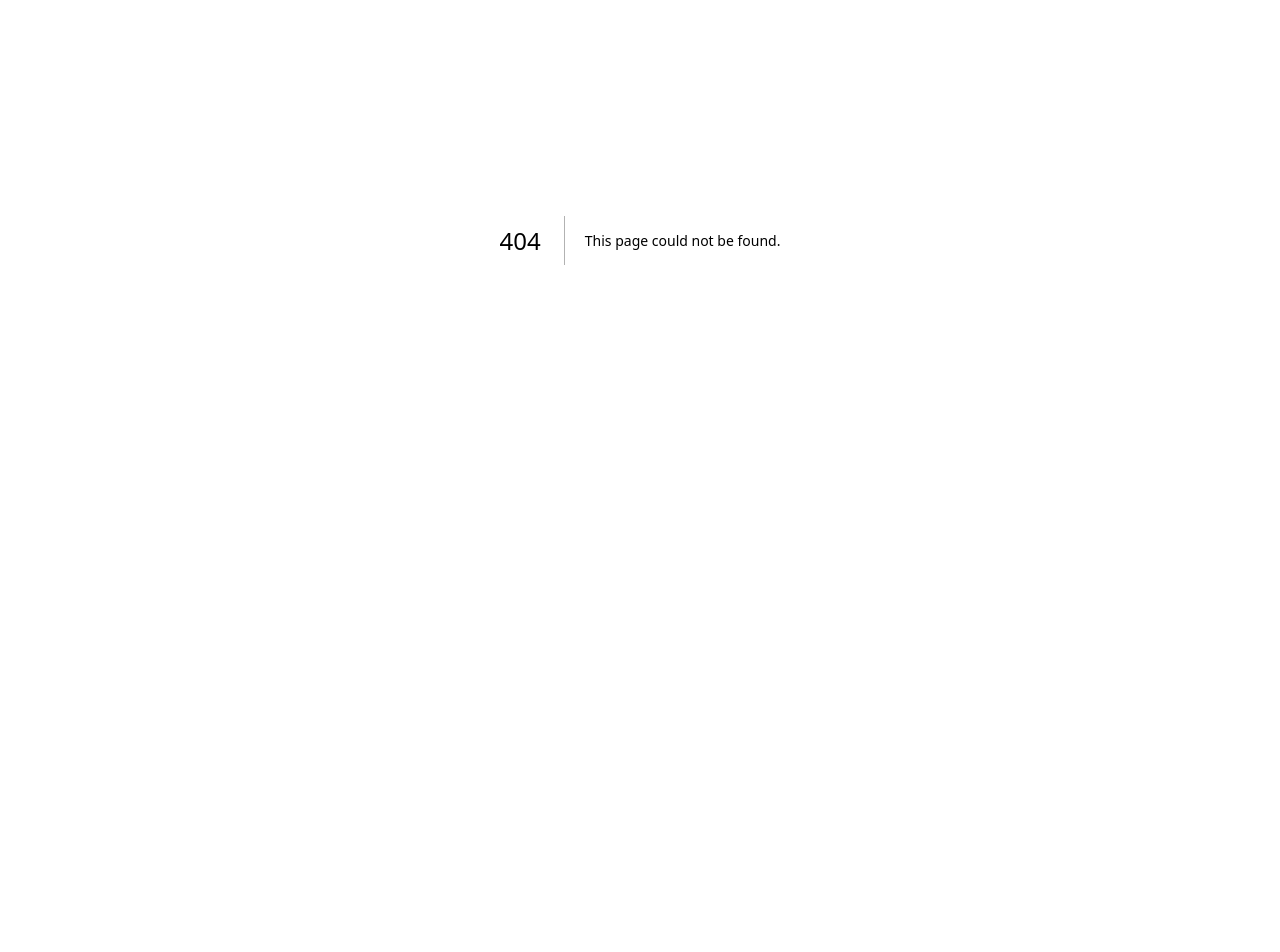
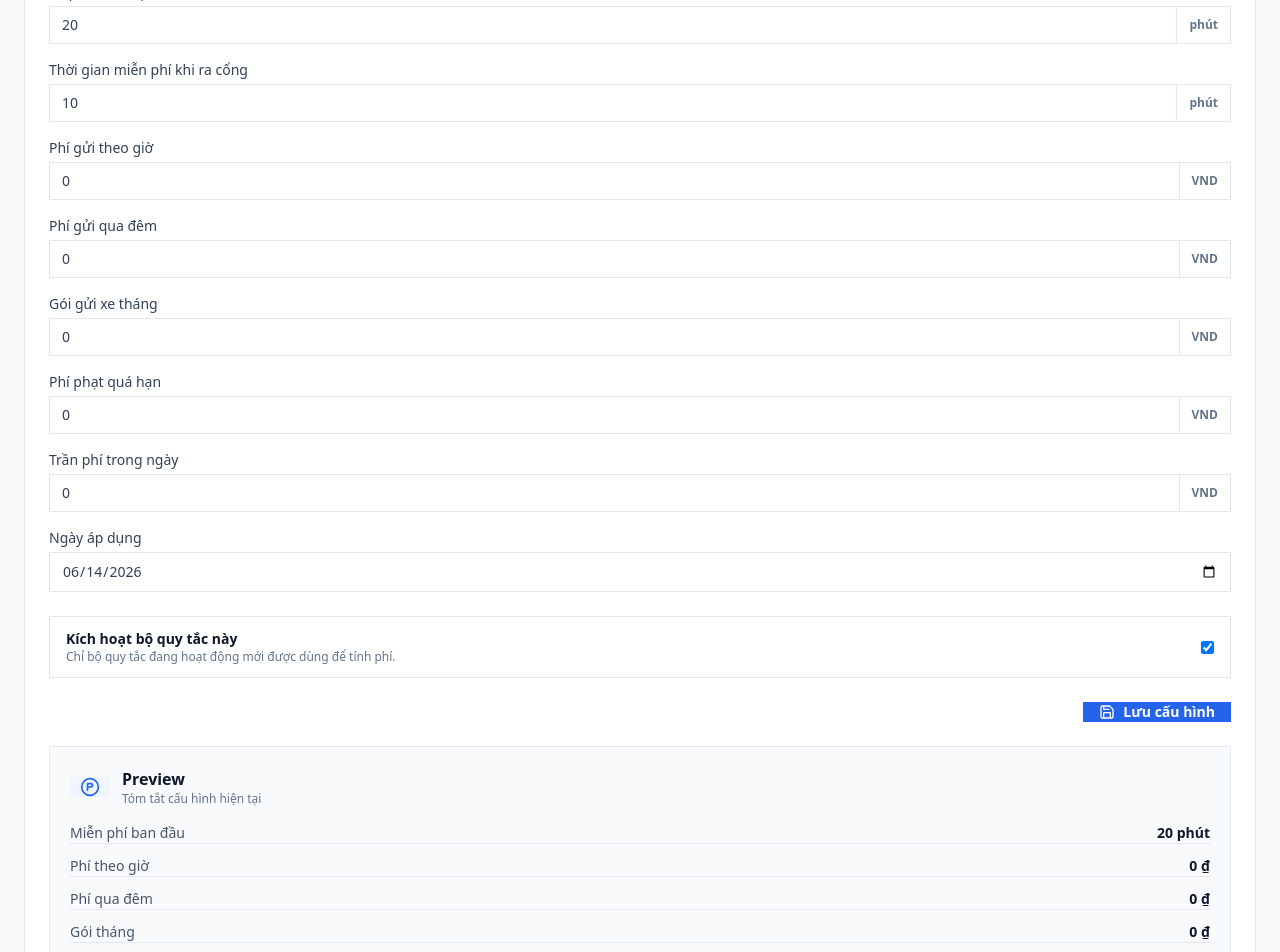
Before and after one commit to kunhtml/AI-Integrated-Car-Parking-Management-System-iPARK-, a Next.js app in the folder frontend/: page /parking-fee-rules in a window 1280 px wide. Before the commit this address had no page. Shown: the part 160-1112 px from the top of the page. Before the commit the page ends 800 px from the top, so only its background shows below. Built offline with nearby package versions, Linux system fonts and the light colour scheme.

Commit message:
Add UI Parking Fee

```diff
--- /dev/null
+++ b/frontend/src/app/(dashboard)/parking-fee-rules/page.tsx
@@ -0,0 +1,12 @@
+"use client";
+
+import { RoleGuard } from "@/components/layout/role-guard";
+import { ParkingFeeRulesView } from "@/features/parking-fees/parking-fee-rules-view";
+
+export default function ParkingFeeRulesPage() {
+  return (
+    <RoleGuard allowedRoles={["admin"]}>
+      <ParkingFeeRulesView />
+    </RoleGuard>
+  );
+}
--- /dev/null
+++ b/frontend/src/features/parking-fees/parking-fee-rules-view.tsx
@@ -0,0 +1,222 @@
+"use client";
+
+import { FormEvent, useMemo, useState } from "react";
+import { CreditCard, ParkingCircle, Save } from "lucide-react";
+
+type FeeRuleForm = {
+  freeMinutes: number;
+  hourlyRate: number;
+  overnightRate: number;
+  monthlyRate: number;
+  overdueFineRate: number;
+  dailyMaxRate: number;
+  graceExitMinutes: number;
+  effectiveFrom: string;
+  isActive: boolean;
+};
+
+const defaultRules: FeeRuleForm = {
+  freeMinutes: 20,
+  hourlyRate: 0,
+  overnightRate: 0,
+  monthlyRate: 0,
+  overdueFineRate: 0,
+  dailyMaxRate: 0,
+  graceExitMinutes: 10,
+  effectiveFrom: new Date().toISOString().slice(0, 10),
+  isActive: true,
+};
+
+const currency = new Intl.NumberFormat("vi-VN", {
+  style: "currency",
+  currency: "VND",
+});
+
+export function ParkingFeeRulesView() {
+  const [rules, setRules] = useState<FeeRuleForm>(defaultRules);
+  const [message, setMessage] = useState<string | null>(null);
+
+  const previewItems = useMemo(
+    () => [
+      { label: "Miễn phí ban đầu", value: `${rules.freeMinutes} phút` },
+      { label: "Phí theo giờ", value: currency.format(rules.hourlyRate) },
+      { label: "Phí qua đêm", value: currency.format(rules.overnightRate) },
+      { label: "Gói tháng", value: currency.format(rules.monthlyRate) },
+      { label: "Phạt quá hạn", value: currency.format(rules.overdueFineRate) },
+      { label: "Trần phí ngày", value: currency.format(rules.dailyMaxRate) },
+    ],
+    [rules],
+  );
+
+  function updateNumber(field: keyof FeeRuleForm, value: string) {
+    setRules((current) => ({
+      ...current,
+      [field]: Math.max(0, Number(value || 0)),
+    }));
+  }
+
+  function handleSubmit(event: FormEvent<HTMLFormElement>) {
+    event.preventDefault();
+    setMessage("Đã lưu cấu hình phí trên giao diện. Backend sẽ được nối ở bước sau.");
+  }
+
+  return (
+    <section className="min-h-screen bg-slate-50 px-6 py-12">
+      <div className="mx-auto w-full max-w-6xl rounded-lg border border-slate-200 bg-white p-6 shadow-sm">
+        <div className="mb-6 flex items-center justify-between border-b border-slate-100 pb-4">
+          <div>
+            <p className="text-sm text-slate-500">Admin</p>
+            <h1 className="text-2xl font-bold text-slate-900">Configure Parking Fee Rules</h1>
+          </div>
+          <CreditCard className="text-blue-600" size={24} />
+        </div>
+
+        {message && <p className="mb-4 rounded-md bg-blue-50 px-3 py-2 text-sm text-blue-700">{message}</p>}
+
+        <div className="grid gap-6 lg:grid-cols-[minmax(0,1fr)_340px]">
+          <form className="space-y-6" onSubmit={handleSubmit}>
+            <div className="grid gap-4 md:grid-cols-2">
+              <NumberField
+                label="Số phút miễn phí"
+                min={0}
+                onChange={(value) => updateNumber("freeMinutes", value)}
+                suffix="phút"
+                value={rules.freeMinutes}
+              />
+              <NumberField
+                label="Thời gian miễn phí khi ra cổng"
+                min={0}
+                onChange={(value) => updateNumber("graceExitMinutes", value)}
+                suffix="phút"
+                value={rules.graceExitMinutes}
+              />
+              <NumberField
+                label="Phí gửi theo giờ"
+                min={0}
+                onChange={(value) => updateNumber("hourlyRate", value)}
+                suffix="VND"
+                value={rules.hourlyRate}
+              />
+              <NumberField
+                label="Phí gửi qua đêm"
+                min={0}
+                onChange={(value) => updateNumber("overnightRate", value)}
+                suffix="VND"
+                value={rules.overnightRate}
+              />
+              <NumberField
+                label="Gói gửi xe tháng"
+                min={0}
+                onChange={(value) => updateNumber("monthlyRate", value)}
+                suffix="VND"
+                value={rules.monthlyRate}
+              />
+              <NumberField
+                label="Phí phạt quá hạn"
+                min={0}
+                onChange={(value) => updateNumber("overdueFineRate", value)}
+                suffix="VND"
+                value={rules.overdueFineRate}
+              />
+              <NumberField
+                label="Trần phí trong ngày"
+                min={0}
+                onChange={(value) => updateNumber("dailyMaxRate", value)}
+                suffix="VND"
+                value={rules.dailyMaxRate}
+              />
+              <label className="block text-sm font-medium text-slate-700">
+                Ngày áp dụng
+                <input
+                  className="mt-1 w-full rounded-md border border-slate-200 px-3 py-2 text-sm outline-none focus:border-blue-500 focus:ring-2 focus:ring-blue-100"
+                  onChange={(event) => setRules((current) => ({ ...current, effectiveFrom: event.target.value }))}
+                  type="date"
+                  value={rules.effectiveFrom}
+                />
+              </label>
+            </div>
+
+            <label className="flex items-center justify-between rounded-lg border border-slate-200 px-4 py-3">
+              <span>
+                <span className="block text-sm font-semibold text-slate-900">Kích hoạt bộ quy tắc này</span>
+                <span className="block text-xs text-slate-500">Chỉ bộ quy tắc đang hoạt động mới được dùng để tính phí.</span>
+              </span>
+              <input
+                checked={rules.isActive}
+                className="h-5 w-5 accent-blue-600"
+                onChange={(event) => setRules((current) => ({ ...current, isActive: event.target.checked }))}
+                type="checkbox"
+              />
+            </label>
+
+            <div className="flex justify-end">
+              <button
+                className="inline-flex items-center gap-2 rounded-md bg-blue-600 px-4 py-2.5 text-sm font-semibold text-white transition hover:bg-blue-700"
+                type="submit"
+              >
+                <Save size={16} />
+                Lưu cấu hình
+              </button>
+            </div>
+          </form>
+
+          <aside className="rounded-lg border border-slate-200 bg-slate-50 p-5">
+            <div className="mb-4 flex items-center gap-3">
+              <div className="flex h-10 w-10 items-center justify-center rounded-md bg-blue-50 text-blue-600">
+                <ParkingCircle size={20} />
+              </div>
+              <div>
+                <h2 className="font-bold text-slate-900">Preview</h2>
+                <p className="text-xs text-slate-500">Tóm tắt cấu hình hiện tại</p>
+              </div>
+            </div>
+
+            <div className="space-y-3">
+              {previewItems.map((item) => (
+                <div className="flex items-center justify-between border-b border-slate-200 pb-2 last:border-0" key={item.label}>
+                  <span className="text-sm text-slate-600">{item.label}</span>
+                  <strong className="text-sm text-slate-900">{item.value}</strong>
+                </div>
+              ))}
+            </div>
+
+            <div className="mt-5 rounded-md bg-white p-3 text-sm text-slate-600">
+              <span className="font-semibold text-slate-900">Trạng thái: </span>
+              {rules.isActive ? "Đang hoạt động" : "Tạm tắt"} từ ngày {rules.effectiveFrom || "chưa chọn"}.
+            </div>
+          </aside>
+        </div>
+      </div>
+    </section>
+  );
+}
+
+function NumberField({
+  label,
+  min,
+  onChange,
+  suffix,
+  value,
+}: {
+  label: string;
+  min: number;
+  onChange: (value: string) => void;
+  suffix: string;
+  value: number;
+}) {
+  return (
+    <label className="block text-sm font-medium text-slate-700">
+      {label}
+      <div className="mt-1 flex rounded-md border border-slate-200 bg-white focus-within:border-blue-500 focus-within:ring-2 focus-within:ring-blue-100">
+        <input
+          className="min-w-0 flex-1 rounded-l-md px-3 py-2 text-sm outline-none"
+          min={min}
+          onChange={(event) => onChange(event.target.value)}
+          type="number"
+          value={value}
+        />
+        <span className="flex items-center border-l border-slate-200 px-3 text-xs font-semibold text-slate-500">{suffix}</span>
+      </div>
+    </label>
+  );
+}
```
